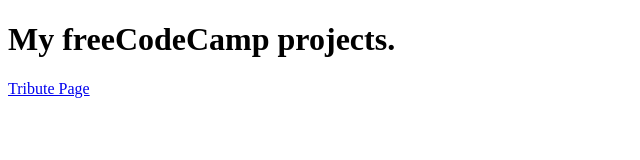
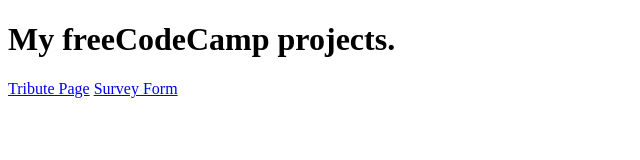
Before and after one commit to przbas/fCC, a plain HTML site: page index.html in a window 1280 px wide. Shown: the whole page, without its empty margins (0-640 px from the left). Drawn offline with Linux system fonts and the light colour scheme.

Commit message:
add link to Survey Form

```diff
--- a/index.html
+++ b/index.html
@@ -9,5 +9,6 @@
 <body>
     <h1>My freeCodeCamp projects.</h1>
     <a href="tribute-page">Tribute Page</a>
+    <a href="survey-form">Survey Form</a>
 </body>
 </html>
```
